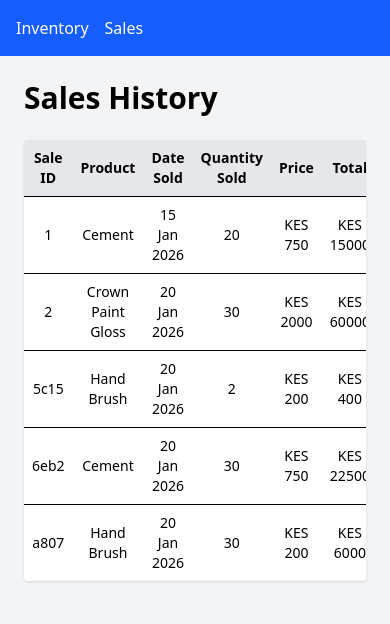
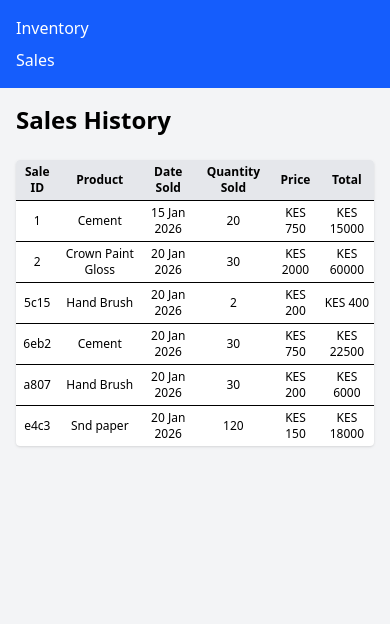
Before and after one commit to ManuG-lab/manhattan-hardware, a React (Vite) app: page /sales in a window 390 px wide. Shown: the top 624 px of the page. Built offline with nearby package versions, Linux system fonts and the light colour scheme; data requests are answered from the project's data file.

Commit message:
mobile responsivity

```diff
--- a/db.json
+++ b/db.json
@@ -26,6 +26,16 @@
       "category": "Tools",
       "price": 200,
       "image": "https://paint.com",
+      "dateReceived": "2026-01-20",
+      "stockReceived": 200,
+      "expiryDate": "2027-01-20"
+    },
+    {
+      "id": "3afb",
+      "name": "Snd paper",
+      "category": "Tools",
+      "price": 150,
+      "image": "https://sanpaper.org",
       "dateReceived": "2026-01-20",
       "stockReceived": 200,
       "expiryDate": "2027-01-20"
@@ -66,6 +76,13 @@
       "dateSold": "2026-01-20",
       "quantitySold": 30,
       "price": 200
+    },
+    {
+      "id": "e4c3",
+      "productId": "3afb",
+      "dateSold": "2026-01-20",
+      "quantitySold": 120,
+      "price": 150
     }
   ]
 }
--- a/src/App.jsx
+++ b/src/App.jsx
@@ -112,11 +112,11 @@ function Inventory() {
   );
 
   return (
-    <div className="min-h-screen bg-gray-100 p-6">
-      <h1 className="text-3xl font-bold mb-6">Hardware Inventory Management</h1>
+    <div className="min-h-screen bg-gray-100 p-4 sm:p-6">
+      <h1 className="text-2xl sm:text-3xl font-bold mb-6">Hardware Inventory Management</h1>
 
       {/* PRODUCT FORM */}
-      <form onSubmit={addProduct} className="bg-white p-4 rounded shadow mb-8 grid grid-cols-3 gap-4">
+      <form onSubmit={addProduct} className="bg-white p-4 rounded shadow mb-8 grid grid-cols-1 sm:grid-cols-2 md:grid-cols-3 gap-4">
         <input className="border p-2" name="name" placeholder="Product Name" value={form.name} onChange={handleChange} />
         <input className="border p-2" name="category" placeholder="Category" value={form.category} onChange={handleChange} />
         <input className="border p-2" name="price" placeholder="Price" value={form.price} onChange={handleChange} />
@@ -127,13 +127,13 @@ function Inventory() {
 
         <input className="border p-2" type="date" name="expiryDate" placeholder="Expiry Date" value={form.expiryDate} onChange={handleChange} />
 
-        <button className="col-span-3 bg-blue-600 text-white py-2 rounded hover:bg-blue-700">
+        <button className="col-span-1 sm:col-span-2 md:col-span-3 bg-blue-600 text-white py-2 rounded hover:bg-blue-700">
           Save Record
         </button>
       </form>
 
       {/* FILTER BAR */}
-      <div className="bg-white p-4 rounded shadow mb-4 flex gap-4">
+      <div className="bg-white p-4 rounded shadow mb-4 flex flex-col sm:flex-row gap-4">
         <input className="border p-2" name="name" placeholder="Filter by Name" value={filters.name} onChange={handleFilterChange} />
         <input className="border p-2" name="category" placeholder="Filter by Category" value={filters.category} onChange={handleFilterChange} />
         <input className="border p-2" name="price" placeholder="Min Price" value={filters.price} onChange={handleFilterChange} />
@@ -141,20 +141,20 @@ function Inventory() {
 
       {/* INVENTORY TABLE */}
       <div className="bg-white rounded shadow overflow-x-auto">
-        <table className="w-full text-sm">
+        <table className="w-full text-xs sm:text-sm">
           <thead className="bg-gray-200">
             <tr>
-              <th className="p-2">Image</th>
-              <th className="p-2">Product</th>
-              <th className="p-2">Category</th>
-              <th className="p-2">Price</th>
-              <th className="p-2">Date Received</th>
-              <th className="p-2">Stock Received</th>
-              <th className="p-2">Total Stock</th>
-              <th className="p-2">Total Sold</th>
-              <th className="p-2">Balance</th>
-              <th className="p-2">Expiry Date</th>
-              <th className="p-2">Sell</th>
+              <th className="p-1 sm:p-2">Image</th>
+              <th className="p-1 sm:p-2">Product</th>
+              <th className="p-1 sm:p-2">Category</th>
+              <th className="p-1 sm:p-2">Price</th>
+              <th className="p-1 sm:p-2 hidden md:table-cell">Date Received</th>
+              <th className="p-1 sm:p-2">Stock Received</th>
+              <th className="p-1 sm:p-2">Total Stock</th>
+              <th className="p-1 sm:p-2">Total Sold</th>
+              <th className="p-1 sm:p-2">Balance</th>
+              <th className="p-1 sm:p-2 hidden lg:table-cell">Expiry Date</th>
+              <th className="p-1 sm:p-2">Sell</th>
             </tr>
           </thead>
           <tbody>
@@ -163,23 +163,23 @@ function Inventory() {
               const totalSold = calculateTotalSold(p.id);
               return (
                 <tr key={p.id} className={`border-t text-center ${isExpiringSoon ? 'bg-red-100' : ''}`}>
-                  <td className="p-2">
-                    <img src={p.image} alt={p.name} className="w-16 h-16 object-cover mx-auto" />
+                  <td className="p-1 sm:p-2">
+                    <img src={p.image} alt={p.name} className="w-12 h-12 sm:w-16 sm:h-16 object-cover mx-auto" />
                   </td>
-                  <td className="p-2">{p.name}</td>
-                  <td className="p-2">{p.category}</td>
-                  <td className="p-2">KES {p.price}</td>
-                  <td className="p-2">{dayjs(p.dateReceived).format("DD MMM YYYY")}</td>
-                  <td className="p-2">{p.stockReceived}</td>
-                  <td className="p-2 font-semibold">
+                  <td className="p-1 sm:p-2">{p.name}</td>
+                  <td className="p-1 sm:p-2">{p.category}</td>
+                  <td className="p-1 sm:p-2">KES {p.price}</td>
+                  <td className="p-1 sm:p-2 hidden md:table-cell">{dayjs(p.dateReceived).format("DD MMM YYYY")}</td>
+                  <td className="p-1 sm:p-2">{p.stockReceived}</td>
+                  <td className="p-1 sm:p-2 font-semibold">
                     {calculateTotalStock(p.stockReceived)}
                   </td>
-                  <td className="p-2">{totalSold}</td>
-                  <td className={`p-2 font-bold ${calculateBalance(p.stockReceived, p.id) < 10 ? "text-red-600" : ""}`}>
+                  <td className="p-1 sm:p-2">{totalSold}</td>
+                  <td className={`p-1 sm:p-2 font-bold ${calculateBalance(p.stockReceived, p.id) < 10 ? "text-red-600" : ""}`}>
                     {calculateBalance(p.stockReceived, p.id)}
                   </td>
-                  <td className="p-2">{dayjs(p.expiryDate).format("DD MMM YYYY")}</td>
-                  <td className="p-2">
+                  <td className="p-1 sm:p-2 hidden lg:table-cell">{dayjs(p.expiryDate).format("DD MMM YYYY")}</td>
+                  <td className="p-1 sm:p-2">
                     {editingId === p.id ? (
                       <div className="flex flex-col gap-1">
                         <input
@@ -187,18 +187,18 @@ function Inventory() {
                           name="dateSold"
                           value={editForm.dateSold}
                           onChange={handleEditChange}
-                          className="border p-1"
+                          className="border p-1 text-xs"
                         />
                         <input
                           name="quantitySold"
                           placeholder="Quantity"
                           value={editForm.quantitySold}
                           onChange={handleEditChange}
-                          className="border p-1"
+                          className="border p-1 text-xs"
                         />
                         <button
                           onClick={() => addSale(p.id)}
-                          className="bg-green-600 text-white px-2 py-1 rounded hover:bg-green-700"
+                          className="bg-green-600 text-white px-2 py-1 rounded hover:bg-green-700 text-xs"
                         >
                           Add Sale
                         </button>
@@ -206,7 +206,7 @@ function Inventory() {
                     ) : (
                       <button
                         onClick={() => startEdit(p)}
-                        className="bg-blue-600 text-white px-2 py-1 rounded hover:bg-blue-700"
+                        className="bg-blue-600 text-white px-2 py-1 rounded hover:bg-blue-700 text-xs"
                       >
                         Sell Item
                       </button>
@@ -225,9 +225,9 @@ function Inventory() {
 export default function App() {
   return (
     <div>
-      <nav className="bg-blue-600 text-white p-4">
-        <Link to="/" className="mr-4">Inventory</Link>
-        <Link to="/sales">Sales</Link>
+      <nav className="bg-blue-600 text-white p-4 flex flex-col sm:flex-row gap-2 sm:gap-4">
+        <Link to="/" className="hover:underline">Inventory</Link>
+        <Link to="/sales" className="hover:underline">Sales</Link>
       </nav>
       <Routes>
         <Route path="/" element={<Inventory />} />
--- a/src/Sales.jsx
+++ b/src/Sales.jsx
@@ -23,30 +23,30 @@ export default function Sales() {
   };
 
   return (
-    <div className="min-h-screen bg-gray-100 p-6">
-      <h1 className="text-3xl font-bold mb-6">Sales History</h1>
+    <div className="min-h-screen bg-gray-100 p-4 sm:p-6">
+      <h1 className="text-2xl sm:text-3xl font-bold mb-6">Sales History</h1>
 
       <div className="bg-white rounded shadow overflow-x-auto">
-        <table className="w-full text-sm">
+        <table className="w-full text-xs sm:text-sm">
           <thead className="bg-gray-200">
             <tr>
-              <th className="p-2">Sale ID</th>
-              <th className="p-2">Product</th>
-              <th className="p-2">Date Sold</th>
-              <th className="p-2">Quantity Sold</th>
-              <th className="p-2">Price</th>
-              <th className="p-2">Total</th>
+              <th className="p-1 sm:p-2">Sale ID</th>
+              <th className="p-1 sm:p-2">Product</th>
+              <th className="p-1 sm:p-2">Date Sold</th>
+              <th className="p-1 sm:p-2">Quantity Sold</th>
+              <th className="p-1 sm:p-2">Price</th>
+              <th className="p-1 sm:p-2">Total</th>
             </tr>
           </thead>
           <tbody>
             {sales.map(s => (
               <tr key={s.id} className="border-t text-center">
-                <td className="p-2">{s.id}</td>
-                <td className="p-2">{getProductName(s.productId)}</td>
-                <td className="p-2">{dayjs(s.dateSold).format("DD MMM YYYY")}</td>
-                <td className="p-2">{s.quantitySold}</td>
-                <td className="p-2">KES {s.price}</td>
-                <td className="p-2">KES {s.quantitySold * s.price}</td>
+                <td className="p-1 sm:p-2">{s.id}</td>
+                <td className="p-1 sm:p-2">{getProductName(s.productId)}</td>
+                <td className="p-1 sm:p-2">{dayjs(s.dateSold).format("DD MMM YYYY")}</td>
+                <td className="p-1 sm:p-2">{s.quantitySold}</td>
+                <td className="p-1 sm:p-2">KES {s.price}</td>
+                <td className="p-1 sm:p-2">KES {s.quantitySold * s.price}</td>
               </tr>
             ))}
           </tbody>
```
